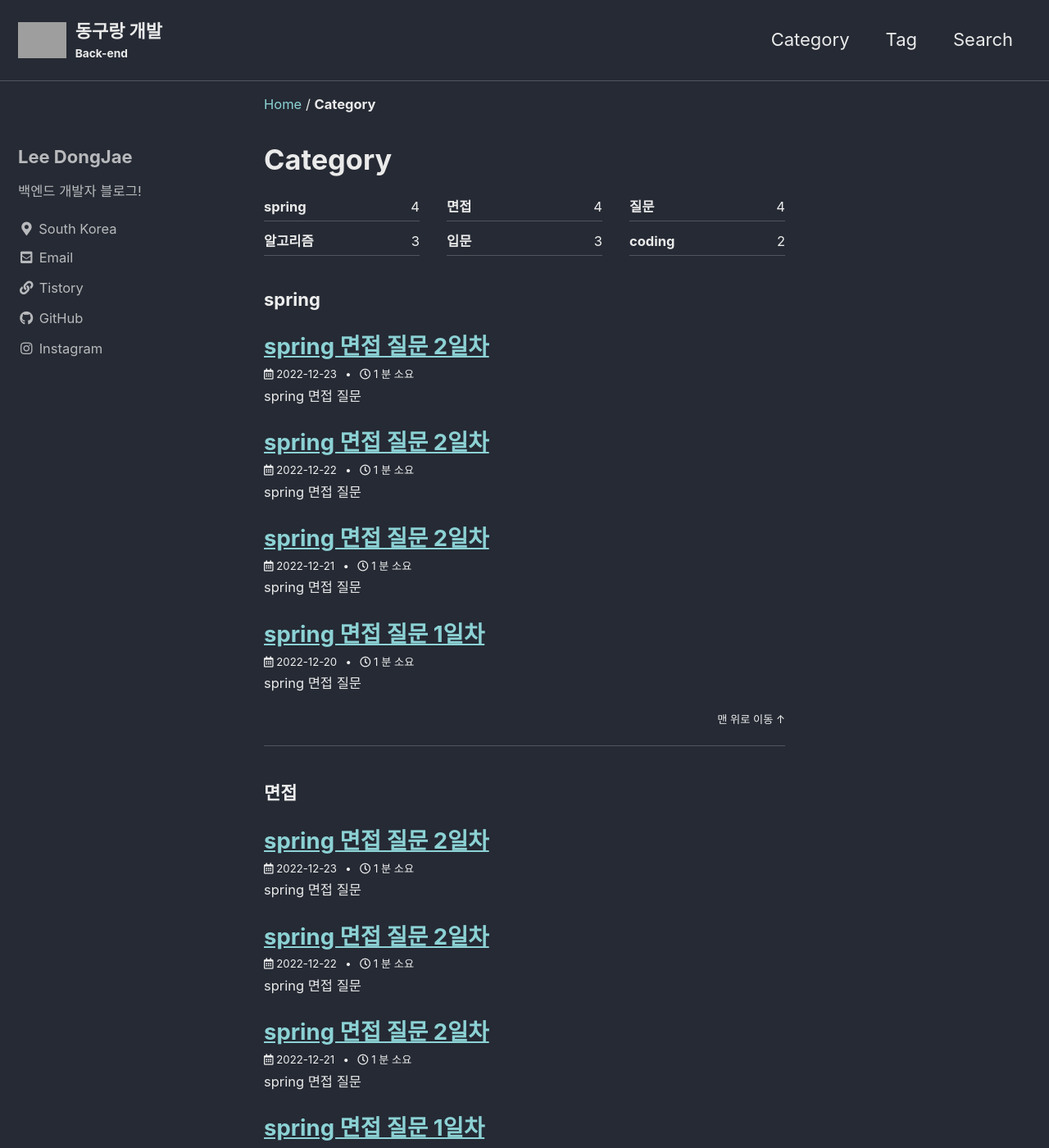
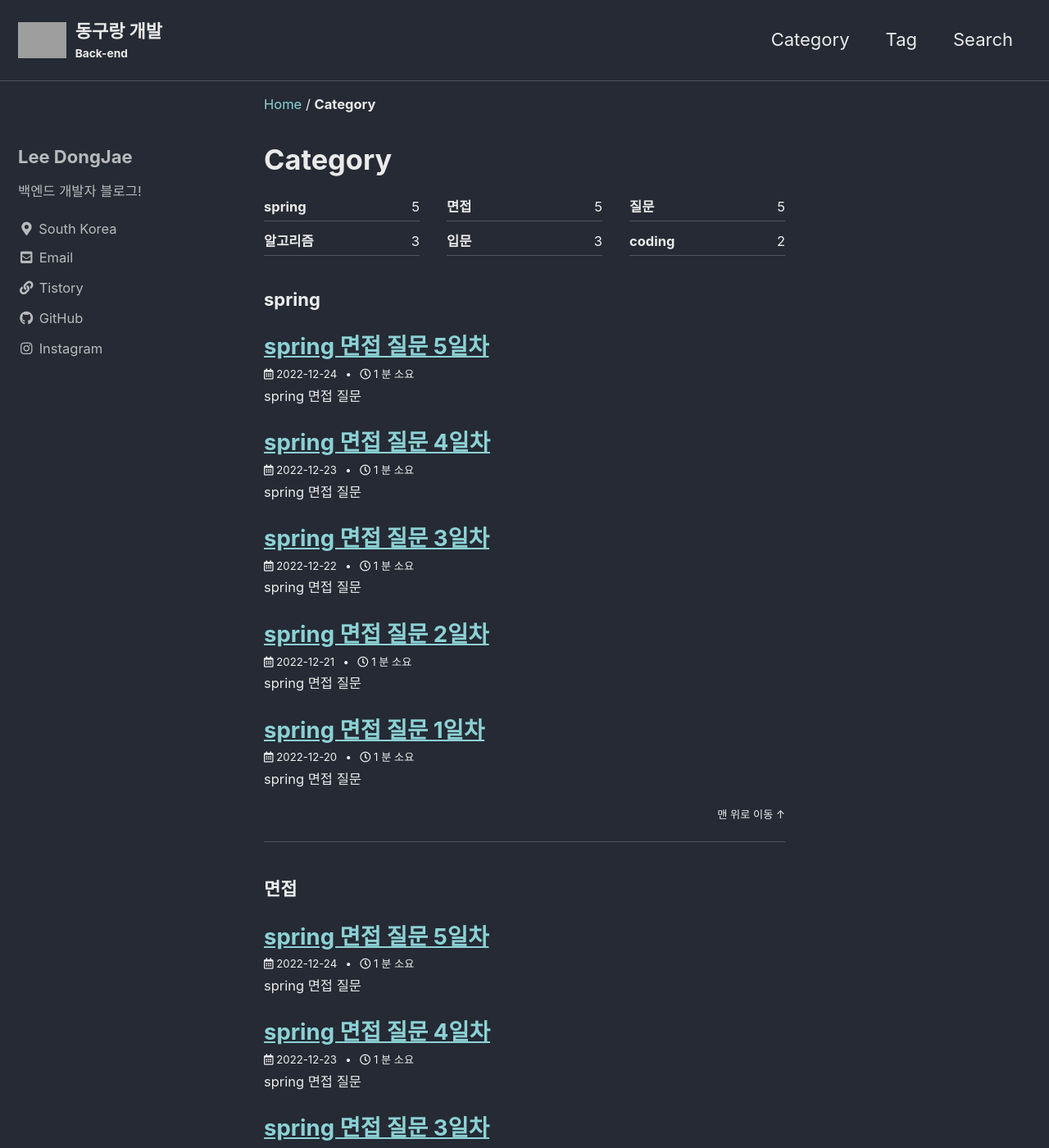
Before and after one commit to Pdongjaelee/Pdongjaelee.github.io, a Jekyll site: the page built from _pages/category-archive.md, in a window 1280 px wide and 1400 px high. Shown: the whole window at 82% size. Built offline with Jekyll 4.4.1, drawn with Linux system fonts in a browser that asks for light colours; cached includes are drawn as plain includes; some of the changed text lies outside the part shown; grey boxes are pictures that could not be loaded.

Commit message:
spring Tech interview day5

```diff
--- a/_posts/2022-12-22-spring-posting.markdown
+++ b/_posts/2022-12-22-spring-posting.markdown
@@ -1,6 +1,6 @@
 ---
 layout: single
-title : "spring 면접 질문 2일차"
+title : "spring 면접 질문 3일차"
 categories: spring 면접 질문
 tag: [java, Spring]
 toc: true
--- a/_posts/2022-12-23-spring-posting.markdown
+++ b/_posts/2022-12-23-spring-posting.markdown
@@ -1,6 +1,6 @@
 ---
 layout: single
-title : "spring 면접 질문 2일차"
+title : "spring 면접 질문 4일차"
 categories: spring 면접 질문
 tag: [java, Spring]
 toc: true
```
Also changed, not shown: _posts/2022-12-24-spring-posting.markdown (added, +37 -0 lines).
